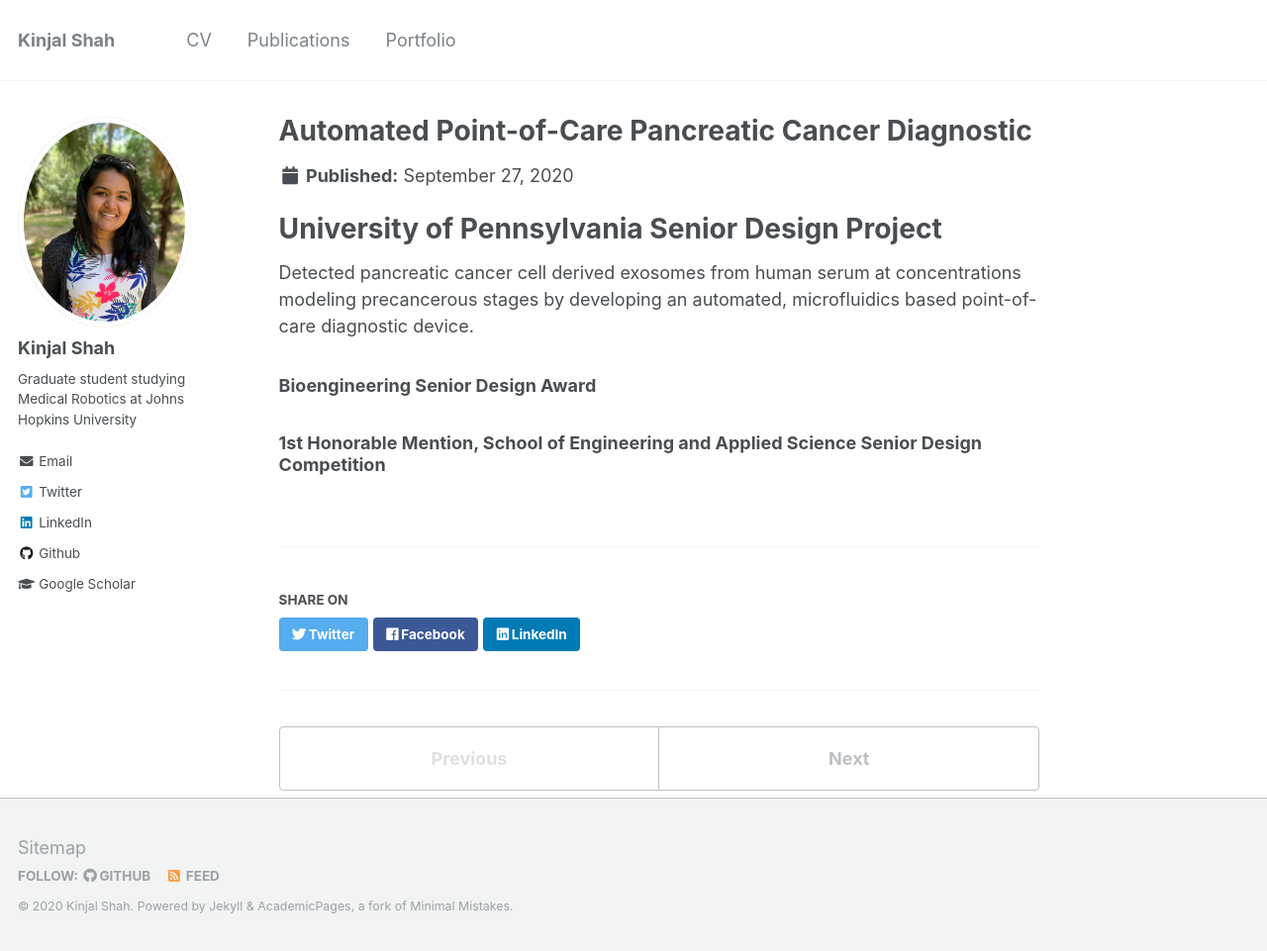
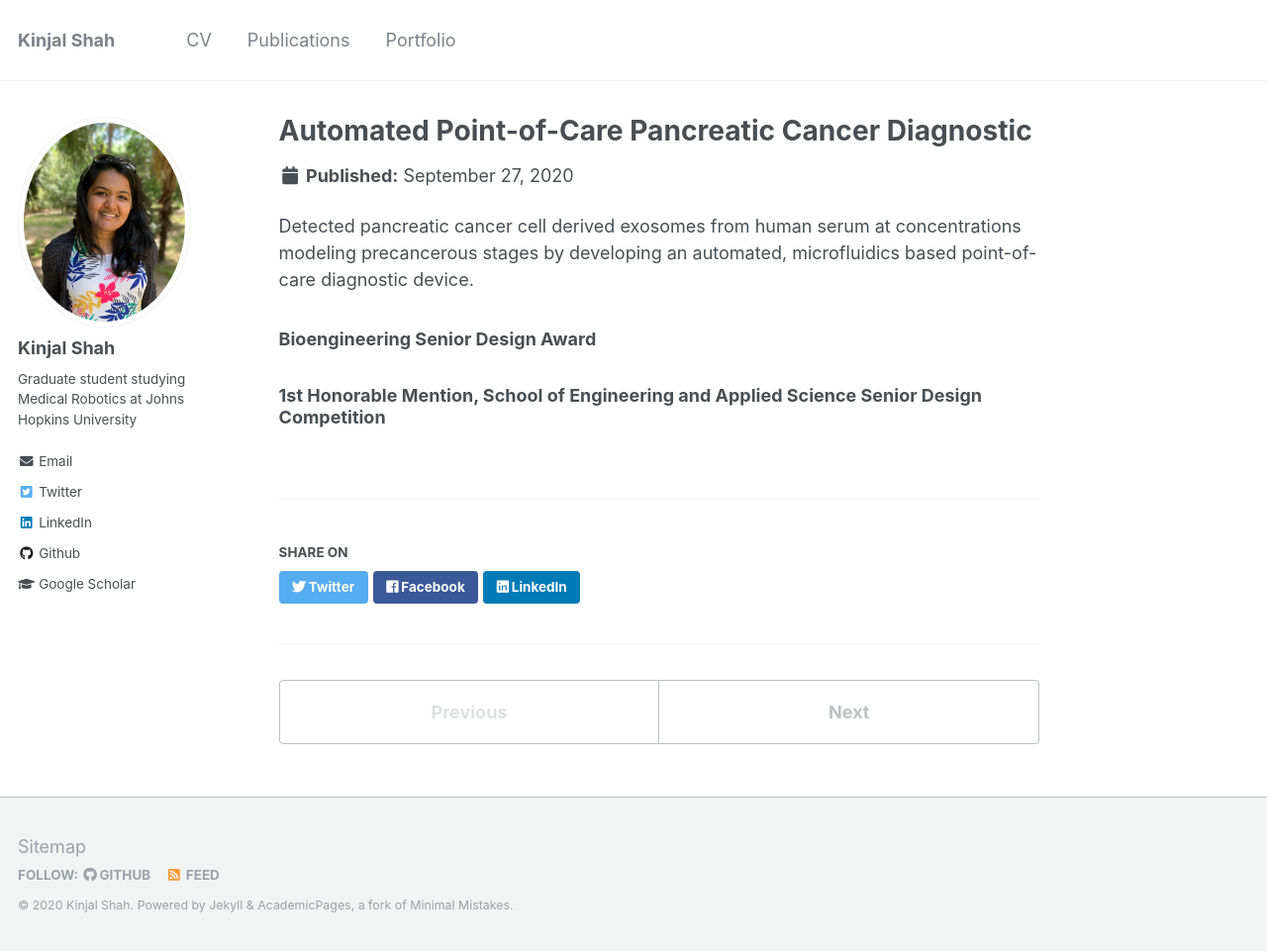
Before and after one commit to kinjmshah/kinjmshah.github.io, a Jekyll site: the page built from _portfolio/UPennSeniorDesign.md, in a window 1280 px wide and 961 px high. Shown: the whole window at 99% size. Built offline with Jekyll 4.4.1, drawn with Linux system fonts in a browser that asks for light colours.

Commit message:
Update UPennSeniorDesign.md

```diff
--- a/_portfolio/UPennSeniorDesign.md
+++ b/_portfolio/UPennSeniorDesign.md
@@ -3,7 +3,6 @@ title: "Automated Point-of-Care Pancreatic Cancer Diagnostic"
 permalink: /portfolio/UPennSeniorDesign
 ---
 
-# University of Pennsylvania Senior Design Project
 Detected pancreatic cancer cell derived exosomes from human serum at concentrations modeling precancerous stages by developing an automated, microfluidics based point-of-care diagnostic device.
 
 ### Bioengineering Senior Design Award
```
